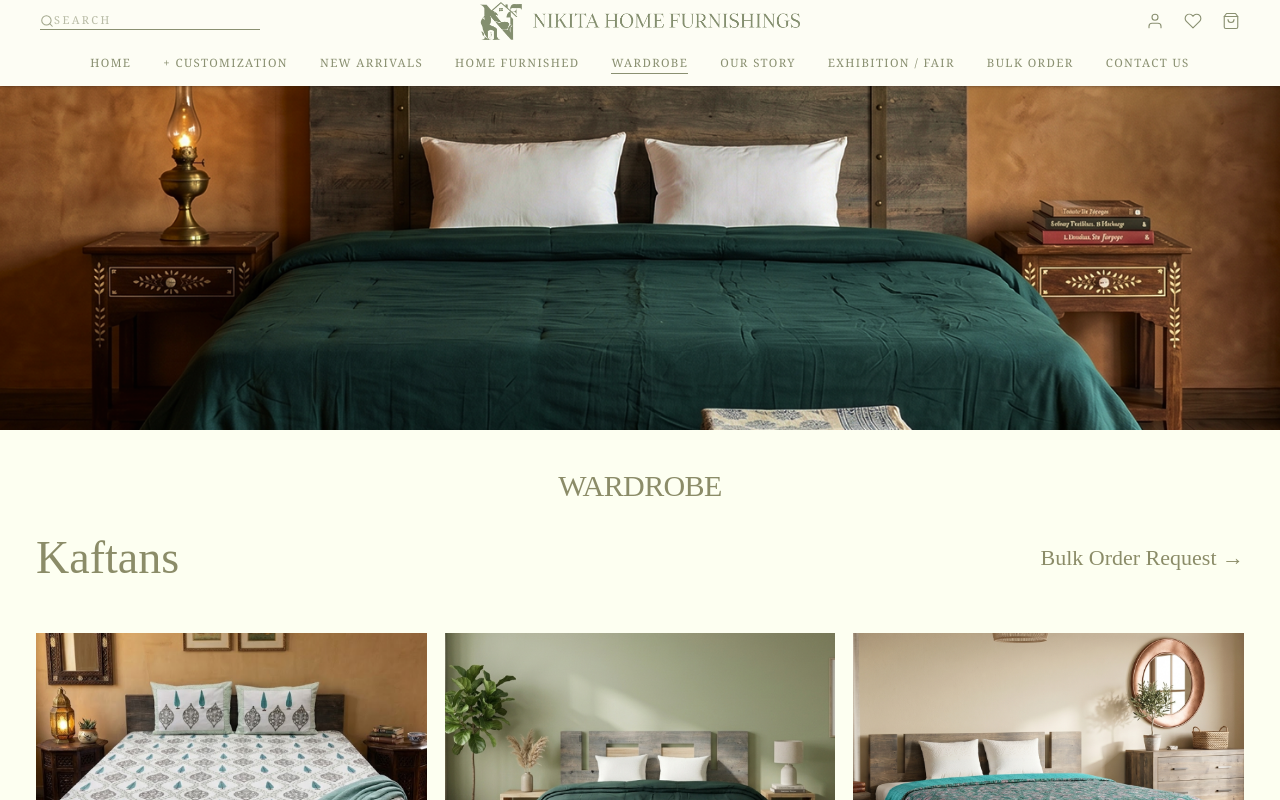
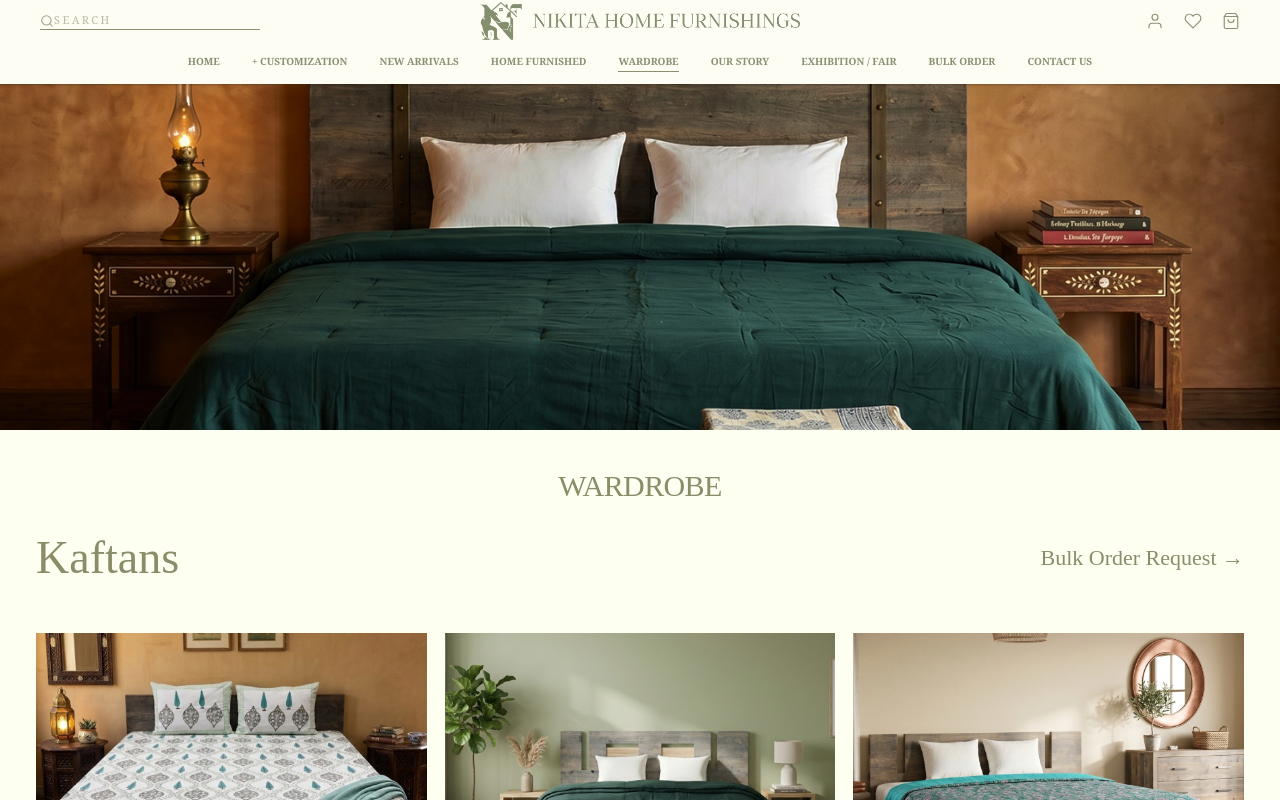
Before and after one commit to devkkd/NHF, a Next.js app: page /wardrobe in a window 1280 px wide. Shown: the top 800 px of the page. Built offline with nearby package versions, Linux system fonts and the light colour scheme; a web font is replaced by a local one.

Commit message:
Update customization page, header and UI fixes

```diff
--- a/src/app/layout.js
+++ b/src/app/layout.js
@@ -1,6 +1,6 @@
 import "./globals.css";
-import Header from "@/components/Header.jsx";
-import Footer from "@/components/Footer.jsx";
+import Header from "@/components/Header";
+import LayoutWrapper from "@/components/LayoutWrapper";
 
 export const metadata = {
   title: "Nikita Home Furnishings",
@@ -11,11 +11,10 @@ export const metadata = {
 export default function RootLayout({ children }) {
   return (
     <html lang="en" className="h-full">
-      <body className="min-h-full flex flex-col antialiased">
-        {/* Header is absolutely positioned — floats over hero */}
-        <Header />
-        <main className="flex-1">{children}</main>
-        <Footer />
+      <body className="min-h-full antialiased">
+        <LayoutWrapper>
+          {children}
+        </LayoutWrapper>
       </body>
     </html>
   );
--- a/src/components/Header.jsx
+++ b/src/components/Header.jsx
@@ -62,8 +62,8 @@ export default function Header() {
 
   const navLinkClass = (href) => {
     const active = isActiveLink(href);
-    const base =
-      "text-[11.5px] tracking-[0.12em] uppercase font-light transition-colors duration-300 whitespace-nowrap border-b pb-0.5";
+  const base =
+  "text-[10px] font-bold tracking-normal uppercase transition-colors duration-300 whitespace-nowrap border-b pb-0.5 font-['Mona_Sans']";
 
     if (isSolid) {
       return `${base} ${
--- /dev/null
+++ b/src/components/LayoutWrapper.jsx
@@ -0,0 +1,23 @@
+"use client";
+
+import { usePathname } from "next/navigation";
+import Header from "@/components/Header";
+import Footer from "@/components/Footer";
+
+export default function LayoutWrapper({ children }) {
+  const pathname = usePathname();
+
+  const hideFooter = pathname === "/customization";
+
+  return (
+    <>
+      <Header />
+
+      <main className="flex-1">
+        {children}
+      </main>
+
+      {!hideFooter && <Footer />}
+    </>
+  );
+}
```
